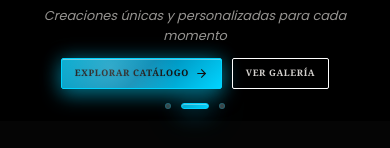
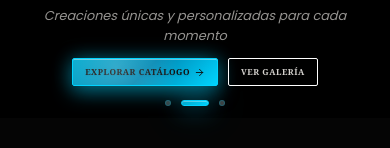
Before and after one commit to PACZKONATASHA/DELoi3D, a React (Vite) app: page / in a window 390 px wide. Shown: the part 151-299 px from the top of the page. Built offline with nearby package versions, Linux system fonts and the light colour scheme.

Commit message:
fix(hero): achicar un poco mas los botones del celular

```diff
--- a/src/components/HeroSlider.css
+++ b/src/components/HeroSlider.css
@@ -352,16 +352,18 @@
     flex-direction: row;
   }
 
+  /* Todo baja junto para que el boton no quede achatado: el padding sigue
+     siendo el doble a los costados que arriba y abajo, y la flecha acompaña
+     al tamaño de la letra. */
   .hero-split__btn {
-    padding: 8px 16px;
-    font-size: .6rem;
-    letter-spacing: .8px;
-    gap: 6px;
+    padding: 7px 14px;
+    font-size: .55rem;
+    letter-spacing: .6px;
+    gap: 5px;
   }
 
-  /* La flecha viene de lucide con 16px fijos: con el boton mas chico queda
-     desproporcionada. */
-  .hero-split__btn svg { width: 13px; height: 13px; }
+  /* La flecha viene de lucide con 16px fijos. */
+  .hero-split__btn svg { width: 12px; height: 12px; }
 
   .hero-split__dots { justify-content: center; }
 
@@ -388,7 +390,8 @@
 
 @media (max-width: 480px) {
   .hero-split__actions { flex-direction: row; flex-wrap: wrap; }
-  .hero-split__btn { padding: 7px 13px; font-size: .56rem; letter-spacing: .6px; }
+  .hero-split__btn { padding: 6px 12px; font-size: .52rem; letter-spacing: .5px; gap: 4px; }
+  .hero-split__btn svg { width: 11px; height: 11px; }
 
   /* Pantallas chicas: el texto se aprieta un poco mas y la lampara gana ese
      espacio, porque la fila de la foto es la que absorbe lo que sobra. */
```
